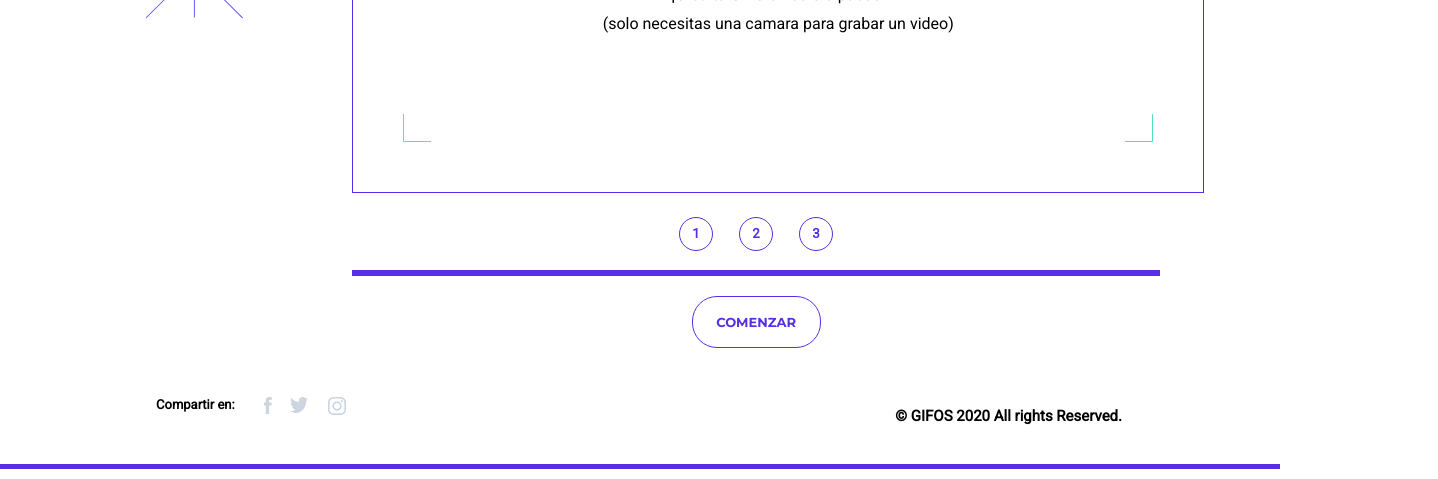
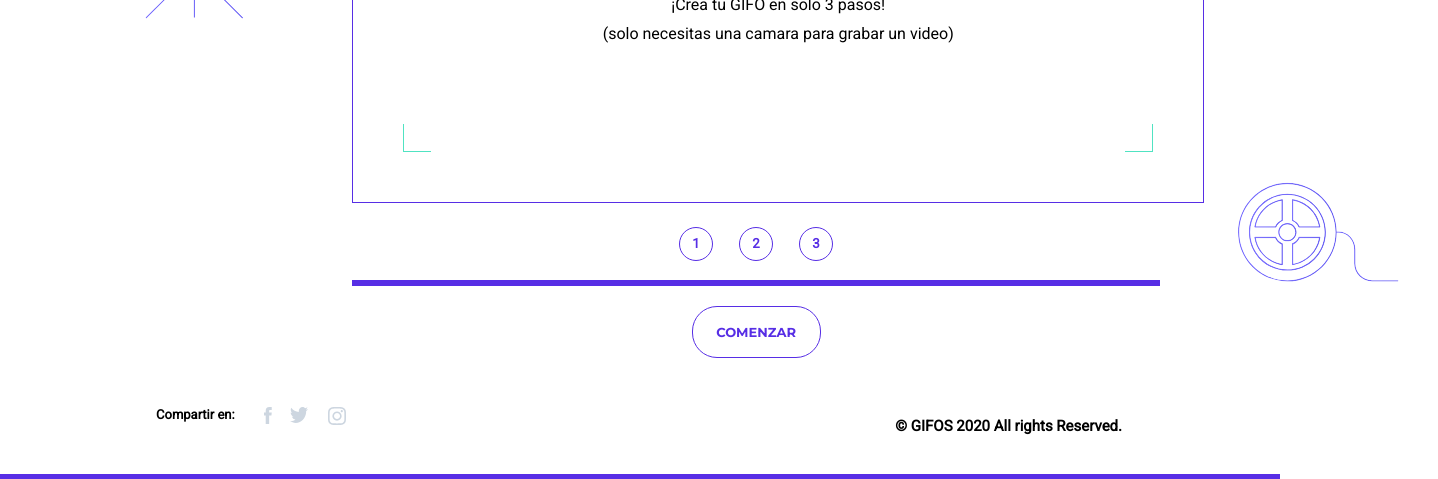
Before and after one commit to ro-agusti/ro-agusti-gifos.io, a plain HTML site: page crea-gifo.html in a window 1280 px wide. Shown: the part 349-828 px from the top of the page, 1438 px wide, since content can reach past the window. Drawn offline with Linux system fonts and the light colour scheme.

Commit message:
maqueta crear gifos casi lista

```diff
--- a/assets/style/crea-gifo.scss
+++ b/assets/style/crea-gifo.scss
@@ -36,7 +36,7 @@ main {
     flex-direction: column;
     width: 100%;
    // margin-right: 0;
-
+    margin-top: 10px;
     .cuadrado {
       width: 750px;
       height: 340px;
@@ -181,18 +181,24 @@ main {
       }
     }
   }
+  /* .camera-img-left{
+
+    width: 100px;
+    height: 100px;
+    background-color: red;
+
+  } */
   .operador-img {
-
-    margin-left: 0;
-    background-color: red;
-    //background-image: url(../images/pelicula.svg);
-   // background-repeat: no-repeat;
-   // background-size: contain;
-    width: 200px;
-    height: 100px;
-    //align-self: flex-end;
-    //margin-bottom: 50px;
-    //margin-left: 67px;
-    //margin-right: 167.4px;
-  }
+  position: absolute;
+  float: right;
+  background-image: url(../images/pelicula.svg);
+ background-repeat: no-repeat;
+ background-size: contain;
+  width: 200px;
+  height: 100px;
+  align-self: flex-end;
+  transform: translateX(1100px);
+  margin-bottom: 76px;
+  //margin-left: auto;
 }
+}
--- a/assets/style/footer.scss
+++ b/assets/style/footer.scss
@@ -6,7 +6,6 @@
   list-style: none;
 }
 footer {
- //box-shadow: red;
   border-bottom: $primary-color solid 5px;
   h4 {
     margin-top: 47px;
--- a/assets/style/header.scss
+++ b/assets/style/header.scss
@@ -10,6 +10,10 @@
   padding-top: 95px;
 } */
 .header {
+
+  background: rgba(255, 255, 255, 0.5);
+  box-shadow: 0 2px 4px 1px rgba(156, 175, 195, 0.55);
+
   z-index: 5;
   border-top: $primary-color solid 5px;
   background-color: $bg-blanco;
@@ -40,12 +44,12 @@
         width: 14px;
         height: 14px;
         background-image: url(../images/burger.svg);
-       /*  &:active {
+        /*  &:active {
           background-image: url(../images/close.svg);
         } */
       }
     }
-    .burger-close{
+    .burger-close {
       display: none;
       border: none;
       div {
@@ -95,7 +99,7 @@
     }
   }
 }
-main{
+main {
   margin-top: 95px;
 }
 @media screen and (max-width: 768px) {
--- a/crea-gifo.html
+++ b/crea-gifo.html
@@ -77,6 +77,8 @@
                 </div>
                 <button id="btnComenzarGifo" class="btn-comenzar"></button>
             </div>
+            <div class="camera-img-left"></div>
+
             <div class="operador-img"></div>
 
         </section>
```
Also changed, not shown: assets/style/crea-gifo.css, assets/style/header.css, assets/style/style-crea-gifos.css, assets/style/style-favoritos.css, assets/style/style.css, 6 other files.
